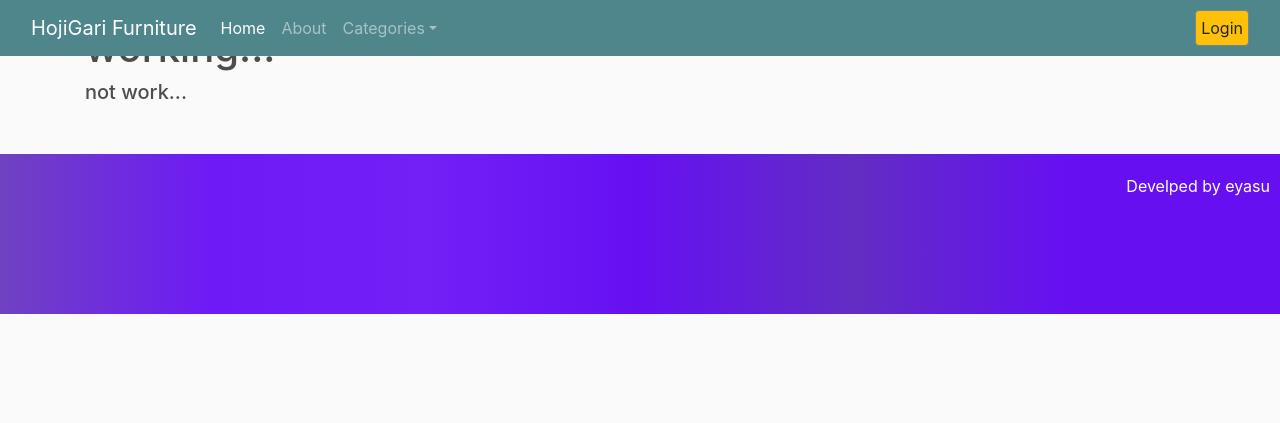
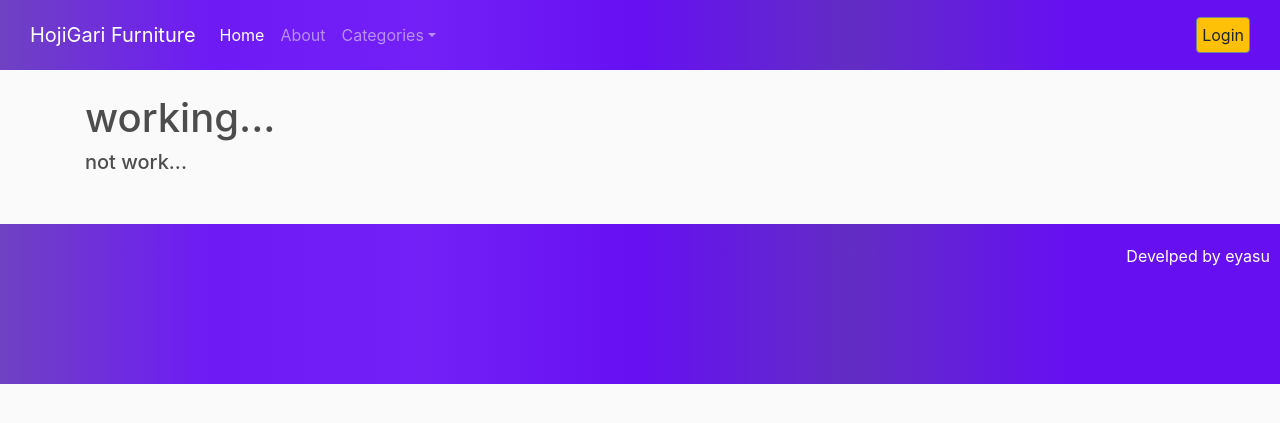
Before and after one commit to TheSecondChance/PortfolioFurniture, a Django app: page / in a window 1280 px wide. Shown: the top 423 px of the page. Run offline with Django 5.2, Linux system fonts and the light colour scheme; some libraries are stand-ins or nearby versions.

Commit message:
Fix home

```diff
--- a/Portfolio/static/css/main.css
+++ b/Portfolio/static/css/main.css
@@ -1,5 +1,6 @@
 body{
 	background-color: hsl(0, 0%, 98%);
+	padding-top: 70px;
 }
 
 h1,h2,h3,h4,h5,h6{
@@ -105,9 +106,10 @@ h1,h2,h3,h4,h5,h6{
 	display: none!important;
 }
 
-.mai {
+.mNavbar {
 	background-image: linear-gradient(to right, #6f42c1, #6e1af6,#7220f6, #6610f2, #622dc3, #6610f2, #6610f2)!important;
 	color: #fff!important;
+	padding: 15px;
 }
 
 /* form section */
@@ -129,3 +131,9 @@ h1,h2,h3,h4,h5,h6{
 	padding-bottom: 100px;
 	text-align: right;
 }
+
+/* home style  */
+.adn {
+	color: red!important;
+	font-size: 70px!important;
+}
```
